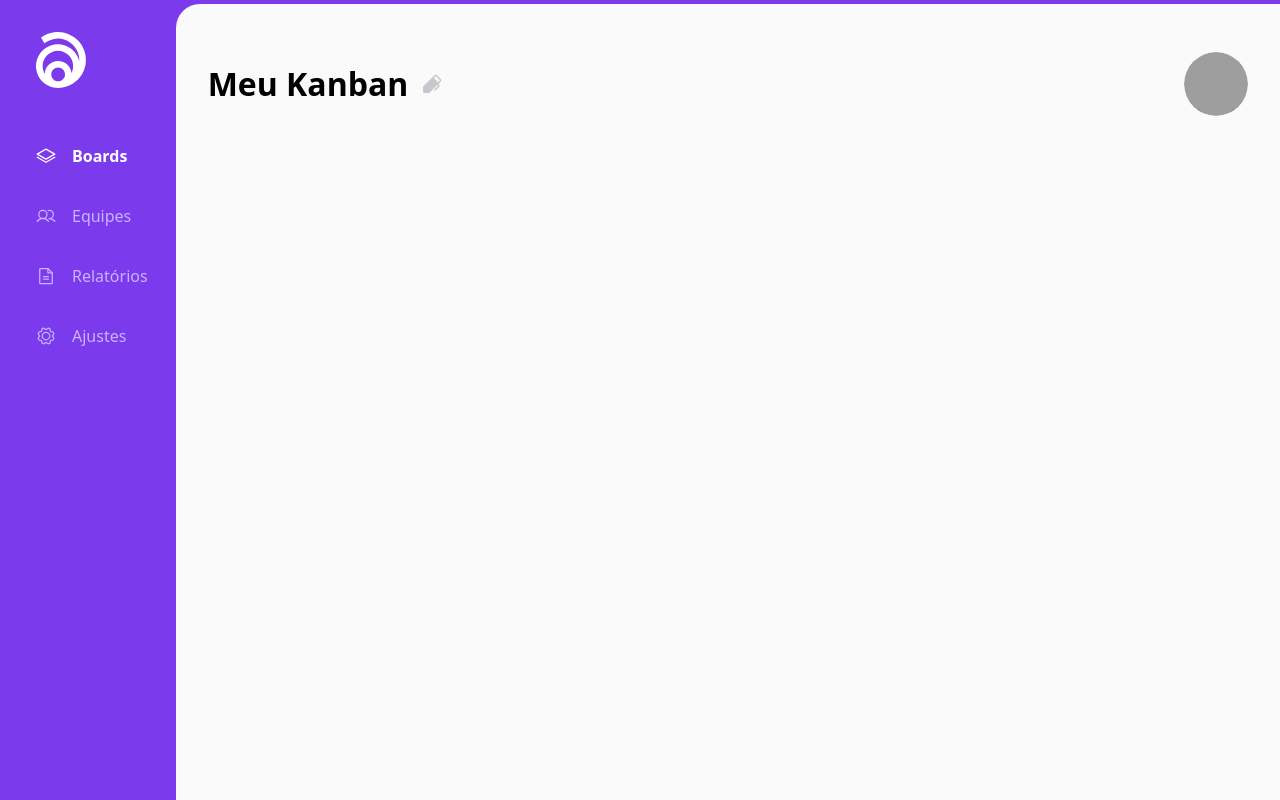
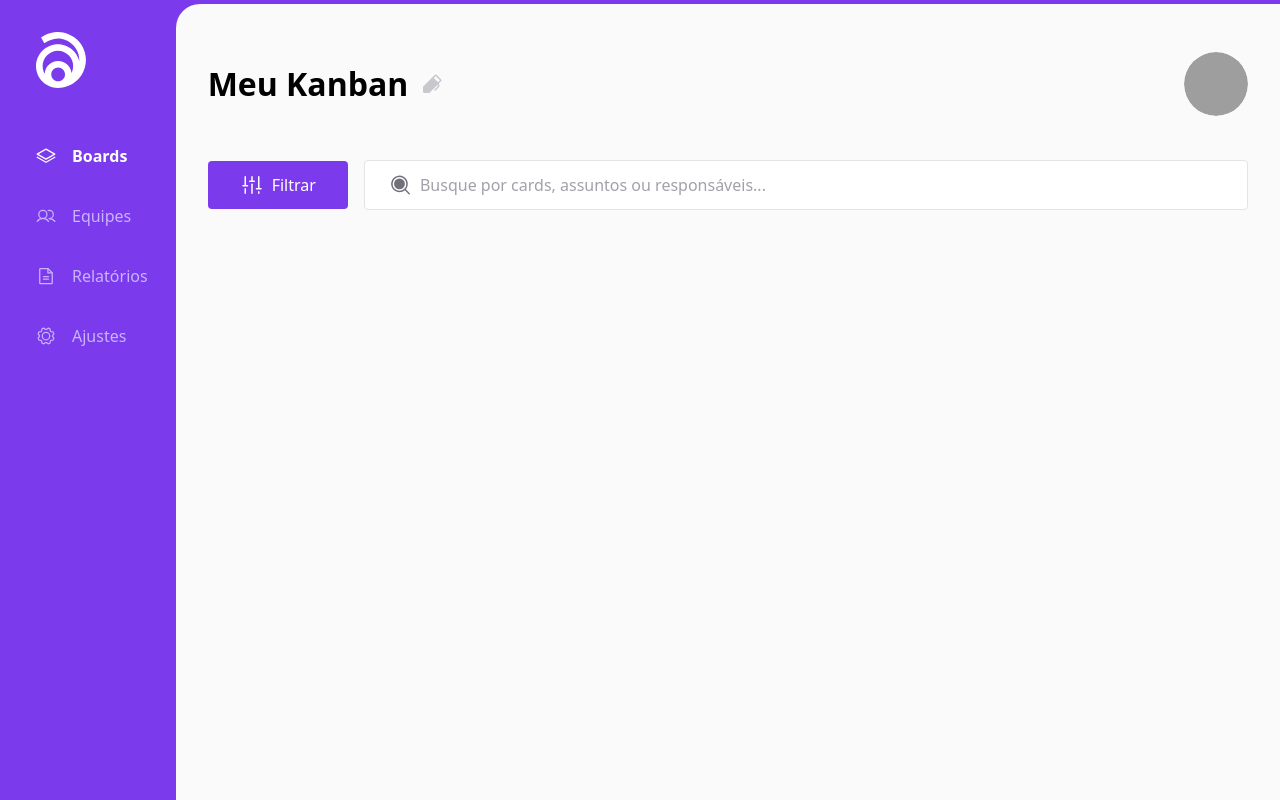
Before and after one commit to jeanmrtns/kanban-react, a Next.js app: page / in a window 1280 px wide. Built offline with nearby package versions, Linux system fonts and the light colour scheme; grey boxes are pictures that could not be loaded.

Commit message:
feat: create filter section

```diff
--- a/src/app/page.tsx
+++ b/src/app/page.tsx
@@ -1,10 +1,11 @@
 "use client"
 import { Avatar } from "@/components";
-import { Pen } from "phosphor-react";
+import { Faders, MagnifyingGlass, Pen } from "phosphor-react";
 
 export default function Home() {
   return (
-    <main className="flex items-center justify-between">
+    <main>
+      <header className="flex items-center justify-between">
         <div className="flex items-center gap-3">
           <h2 className="font-bold text-[2rem]">Meu Kanban</h2>
           <button>
@@ -13,6 +14,19 @@ export default function Home() {
         </div>
 
         <Avatar />
+      </header>
+
+      <section className="mt-11 flex items-center gap-4">
+        <button className="flex items-center gap-2 bg-violet-600 py-3 px-8 rounded text-white hover:bg-violet-500 transition-colors">
+          <Faders size={24} weight="fill" />
+          Filtrar
+        </button>
+
+        <label className="flex items-center border border-zinc-200 flex-1 py-3 gap-2 px-6 bg-white rounded focus-within:border-violet-500">
+          <MagnifyingGlass size={24} weight="fill" className="text-zinc-500" />
+          <input type="text" placeholder="Busque por cards, assuntos ou responsáveis..." className="placeholder:text-zinc-400 w-full border-0 outline-none" />
+        </label>
+      </section>
     </main>
   )
 }
```
Lines whose indentation alone changed are shown as unchanged.
